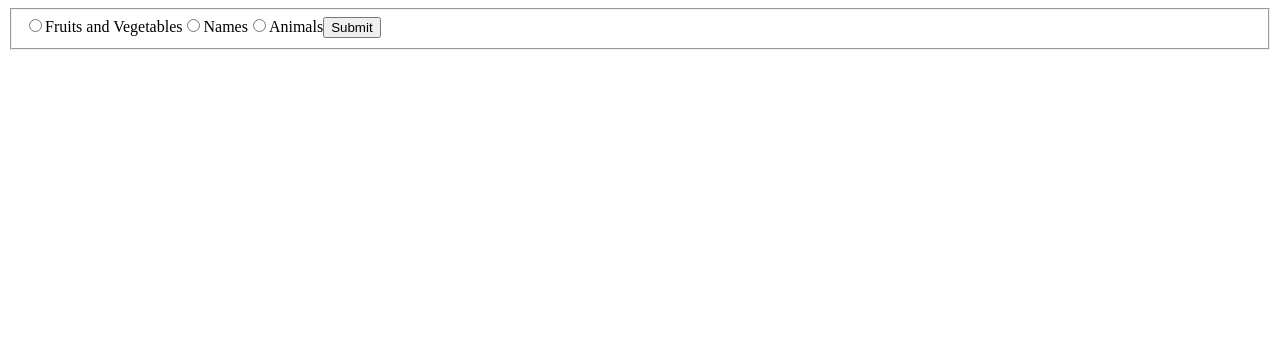
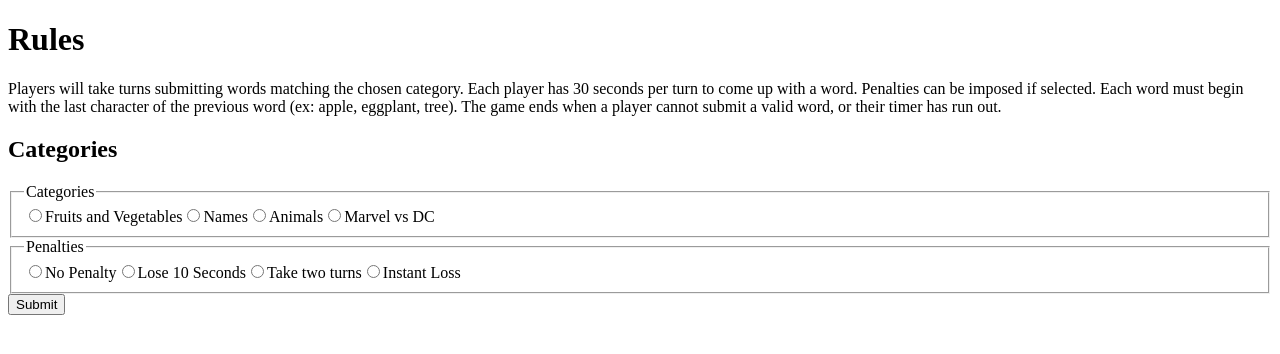
Before and after one commit to prudhomk/shiritori, a React app: page /rules in a window 1280 px wide. Shown: the top 354 px of the page. Built offline with nearby package versions, Linux system fonts and the light colour scheme.

Commit message:
added rule info, penalty selections, home page

```diff
--- a/src/components/app/App.jsx
+++ b/src/components/app/App.jsx
@@ -3,7 +3,7 @@ import React from 'react';
 import { Route, Switch } from 'react-router-dom';
 import Game from '../game/Game';
 import Rules from '../game/Rules';
-import Instructions from '../game/Home';
+import Home from '../game/Home';
 
 
 export default function App() {
@@ -11,7 +11,7 @@ export default function App() {
   return (
     <>
       <Switch>
-        <Route exact path="/" component={Instructions}/>
+        <Route exact path="/" component={Home}/>
         <Route exact path="/rules" component={Rules}/>
         <Route exact path="/game" component={Game}/>
       </Switch>
--- a/src/components/game/Home.jsx
+++ b/src/components/game/Home.jsx
@@ -1,7 +1,24 @@
+/* eslint-disable max-len */
 import React from 'react';
+import { useHistory } from 'react-router';
 
 export default function Home() {
+
+  const history = useHistory();
+
+  const handleClick = () => {
+    history.push('/rules');
+  };
+
   return (
-    <div>Welcome to Shiritori!</div>
+    <>
+      <h1>Welcome to Shiritori!</h1>
+      <p>
+        Shiritori(known across the world under many different names) is a word association game.
+        Players choose words based on a category, with each word needing to start with the last character of the previous word.
+        Should a player be unable to come up with a valid word, they lose the game.
+      </p>
+      <button onClick={handleClick}>Play a Game</button>
+    </>
   );
 }
--- a/src/components/game/Rules.jsx
+++ b/src/components/game/Rules.jsx
@@ -21,16 +21,38 @@ export default function Rules() {
 
   return (
     <>
+      <h1>Rules</h1>
+      <p>
+        Players will take turns submitting words matching the chosen category.
+        Each player has 30 seconds per turn to come up with a word.  Penalties can be imposed if selected.
+        Each word must begin with the last character of the previous word (ex: apple, eggplant, tree).
+        The game ends when a player cannot submit a valid word, or their timer has run out.
+      </p>
+      <h2>Categories</h2>
       <form  onSubmit={handleSubmit}>
         <fieldset onChange={handleChecked}>
+          <legend>Categories</legend>
           <input type="radio" name="category" value="FnV"></input>
           <label>Fruits and Vegetables</label>
           <input type="radio" name="category" value="Names"></input>
           <label>Names</label>
           <input type="radio" name="category" value="Animals"></input>
           <label>Animals</label>
-          <button>Submit</button>
+          <input type="radio" name="category" value="Marvel vs DC"></input>
+          <label>Marvel vs DC</label>
         </fieldset>
+        <fieldset>
+          <legend>Penalties</legend>
+          <input type="radio" name="penalty" value="None"></input>
+          <label>No Penalty</label>
+          <input type="radio" name="penalty" value="Time"></input>
+          <label>Lose 10 Seconds</label>
+          <input type="radio" name="penalty" value="Turns"></input>
+          <label>Take two turns</label>
+          <input type="radio" name="penalty" value="Instant"></input>
+          <label>Instant Loss</label>
+        </fieldset>
+        <button>Submit</button>
       </form>
     </>
   );
```
